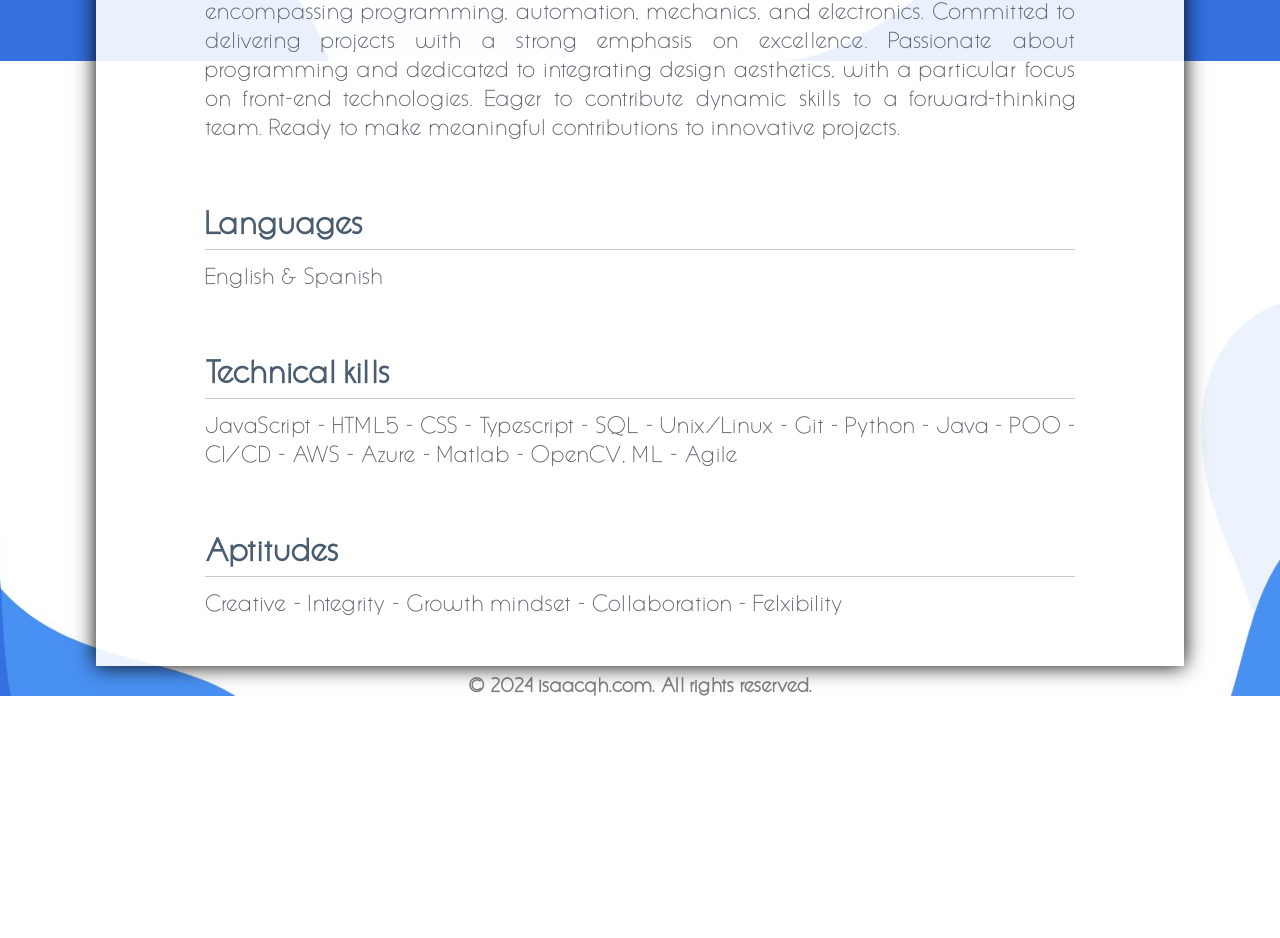
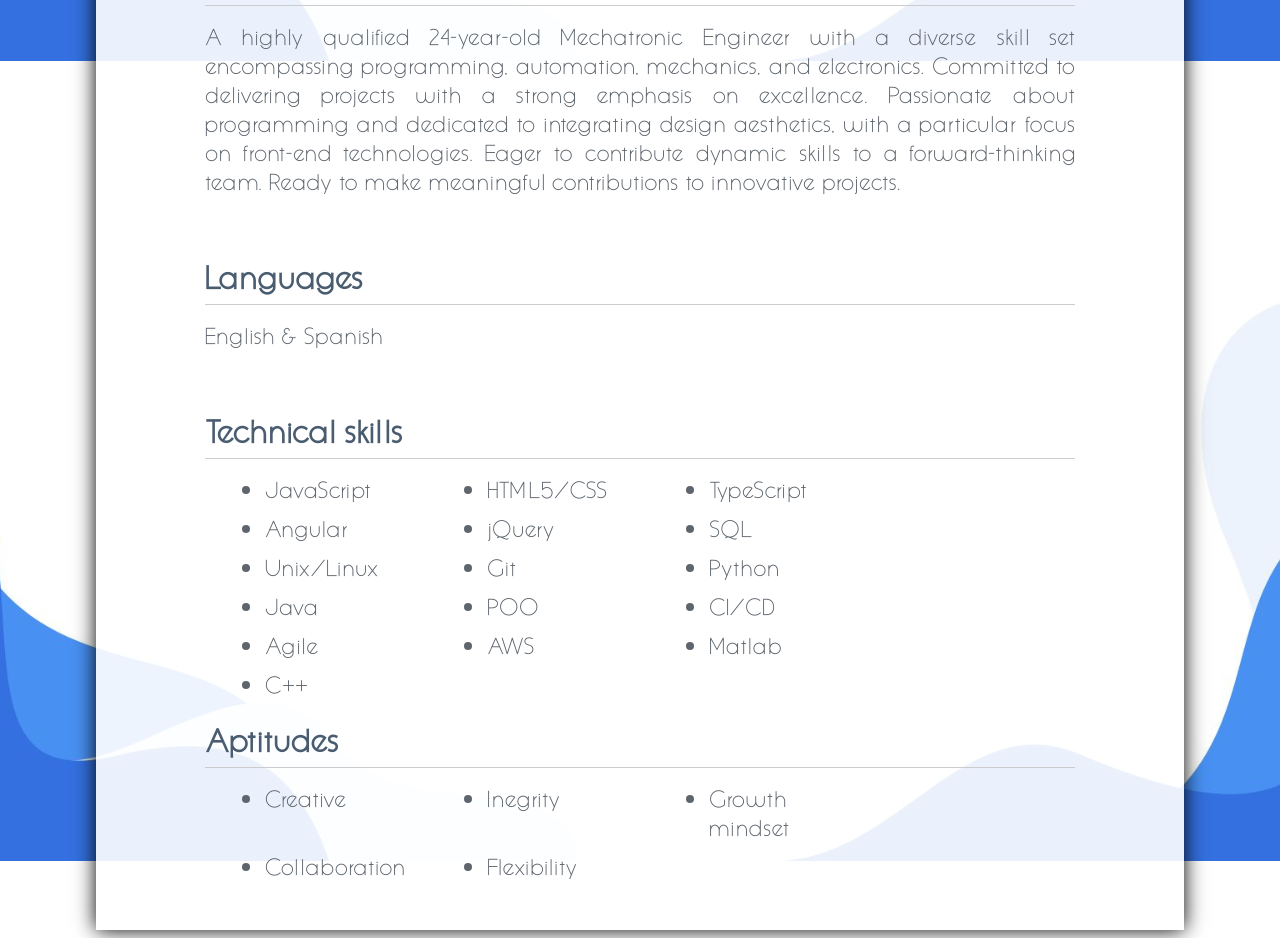
Before and after one commit to IsaacQH/Portafolio-Angular, an Angular app: page / in a window 1280 px wide. Shown: the part 739-1677 px from the top of the page. Before the commit the page ends 1435 px from the top, so only its background shows below. Built offline with nearby package versions, Linux system fonts and the light colour scheme.

Commit message:
About me finished correctly, implementation of ngFor on component

```diff
--- a/src/app/app.component.html
+++ b/src/app/app.component.html
@@ -14,4 +14,4 @@
   <router-outlet></router-outlet>  <!-- Puts the component needed or in use, making it dynamic web page-->
 </section>
 
-<footer> © 2024 isaacqh.com. All rights reserved.</footer>
+<footer> © 2024 isaacqh.com. All rights reserved. Created with Angular.</footer>
--- a/src/app/components/about/about.component.html
+++ b/src/app/components/about/about.component.html
@@ -10,26 +10,21 @@
 
 <article class = "about">
     <h2>About me</h2>
-    <p>
-        A highly qualified 24-year-old Mechatronic Engineer with a diverse skill set encompassing programming, automation,
-        mechanics, and electronics. Committed to delivering projects with a strong emphasis on excellence. Passionate about
-        programming and dedicated to integrating design aesthetics, with a particular focus on front-end technologies. Eager to
-        contribute dynamic skills to a forward-thinking team. Ready to make meaningful contributions to innovative projects.
-    </p>
+    <p>{{article}}</p>
 
     <h2>Languages</h2>
     <p>
-        English & Spanish
+        {{langs}}
     </p>
 
-    <h2>Technical kills</h2>
-    <p>
-        JavaScript - HTML5 - CSS - Typescript - SQL - Unix/Linux - Git - Python - Java - POO - CI/CD - AWS - Azure - Matlab - OpenCV, ML - Agile
-    </p>
+    <h2>Technical skills</h2>
+    <ul>
+        <li *ngFor = "let skill of skills">{{skill}}</li>
+    </ul>
 
     <h2>Aptitudes</h2>
-    <p>
-        Creative - Integrity - Growth mindset - Collaboration - Felxibility
-    </p>
+    <ul>
+        <li *ngFor = "let app of aptitudes">{{app}}</li>
+    </ul>
 
 </article>
--- a/src/app/components/about/about.component.ts
+++ b/src/app/components/about/about.component.ts
@@ -1,9 +1,10 @@
 import { Component, OnInit } from '@angular/core';
+import { CommonModule } from '@angular/common';
 
 @Component({
   selector: 'app-about',
   standalone: true,
-  imports: [],
+  imports: [CommonModule],
   templateUrl: './about.component.html',
   styleUrl: './about.component.css'
 })
@@ -13,10 +14,24 @@ export class AboutComponent implements OnInit {
   public subtitle:string         //subtitle initializer as public as string
   public web:string         //web initializer as public as string
 
+  public article:string
+  public langs:string
+  public skills:Array<string>
+  public aptitudes:Array<string>
+
   constructor(){
     this.title = "Isaac Quintero Higuera" //Title declaration
     this.subtitle = "Software developer" //subtitle declaration
     this.web = "https://github.com/IsaacQH"  //web declaration
+
+    this.article = `A highly qualified 24-year-old Mechatronic Engineer with a diverse skill set encompassing programming, automation,
+                  mechanics, and electronics. Committed to delivering projects with a strong emphasis on excellence. Passionate about
+                  programming and dedicated to integrating design aesthetics, with a particular focus on front-end technologies. Eager to
+                  contribute dynamic skills to a forward-thinking team. Ready to make meaningful contributions to innovative projects.`
+    this.langs = "English & Spanish"
+    this.skills = ["JavaScript", "HTML5/CSS", "TypeScript", "Angular", "jQuery", "SQL", "Unix/Linux", "Git", "Python", "Java",
+                    "POO", "CI/CD", "Agile", "AWS", "Matlab", "C++"]
+    this.aptitudes = ["Creative", "Inegrity", "Growth mindset", "Collaboration", "Flexibility"]
   }
 
   ngOnInit() {
--- a/src/assets/css/styles.css
+++ b/src/assets/css/styles.css
@@ -47,7 +47,7 @@ body{ /* All web body */
 
 header {
     width: 100%;
-    height: 8%;
+    height: 10%;
     background: rgba(44, 107, 223, 0.956); /* Background color with transparency */
     display: block;
     position: fixed; /* Fixed position for the header */
@@ -119,6 +119,7 @@ footer {
     background-color: rgb(255, 255, 255); /* Background color */
     text-align: center; /* Text alignment center */
     margin: 0px auto; /* Margin top and bottom 0, left and right margin auto */
+    margin-top: 50px; /* Bottom margin */
     margin-bottom: 30px; /* Bottom margin */
     color: rgb(151, 168, 189); /* Text color */
 
@@ -150,6 +151,7 @@ footer {
     color: rgb(94, 101, 109); /* Text color */
     text-align: justify; /* Text alignment justified */
     font-size: 23px; /* Font size */
+    padding-bottom: 40px;
 }
 
 
@@ -163,6 +165,18 @@ footer {
 }
 
 .about p {
-    padding-top: 10px; /* Top padding */
+    padding-top: 15px; /* Top padding */
     padding-bottom: 50px; /* Bottom padding */
 }
+
+.about ul {
+    padding-top: 15px;
+    padding-left: 30px;
+    display: flex; /* Use Flexbox */
+    flex-wrap: wrap; /* Allow items to wrap to the next line */
+}
+
+.about ul li {
+    width: calc(20% - 6px); /* Set the width for each li (20% minus margins) */
+    margin: 0 30px 10px; /* Adjust margins for spacing */
+}
```
